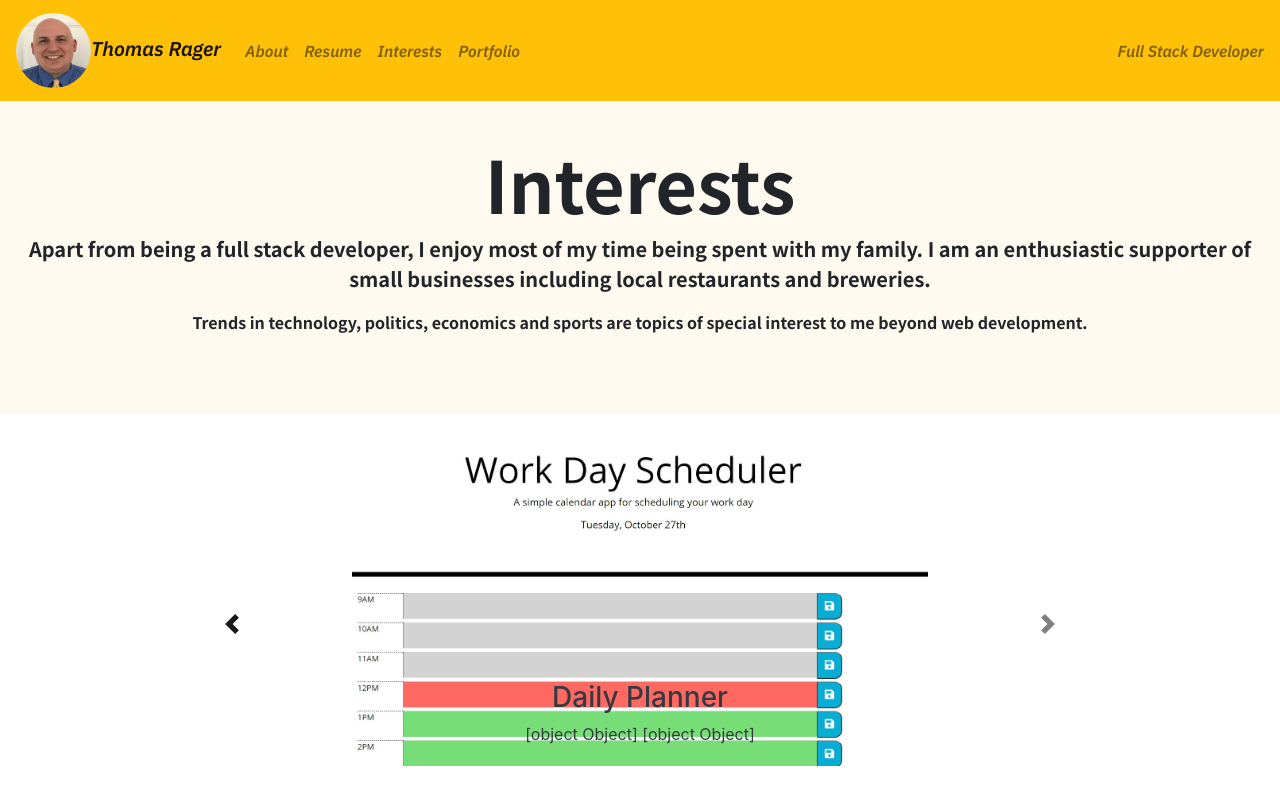
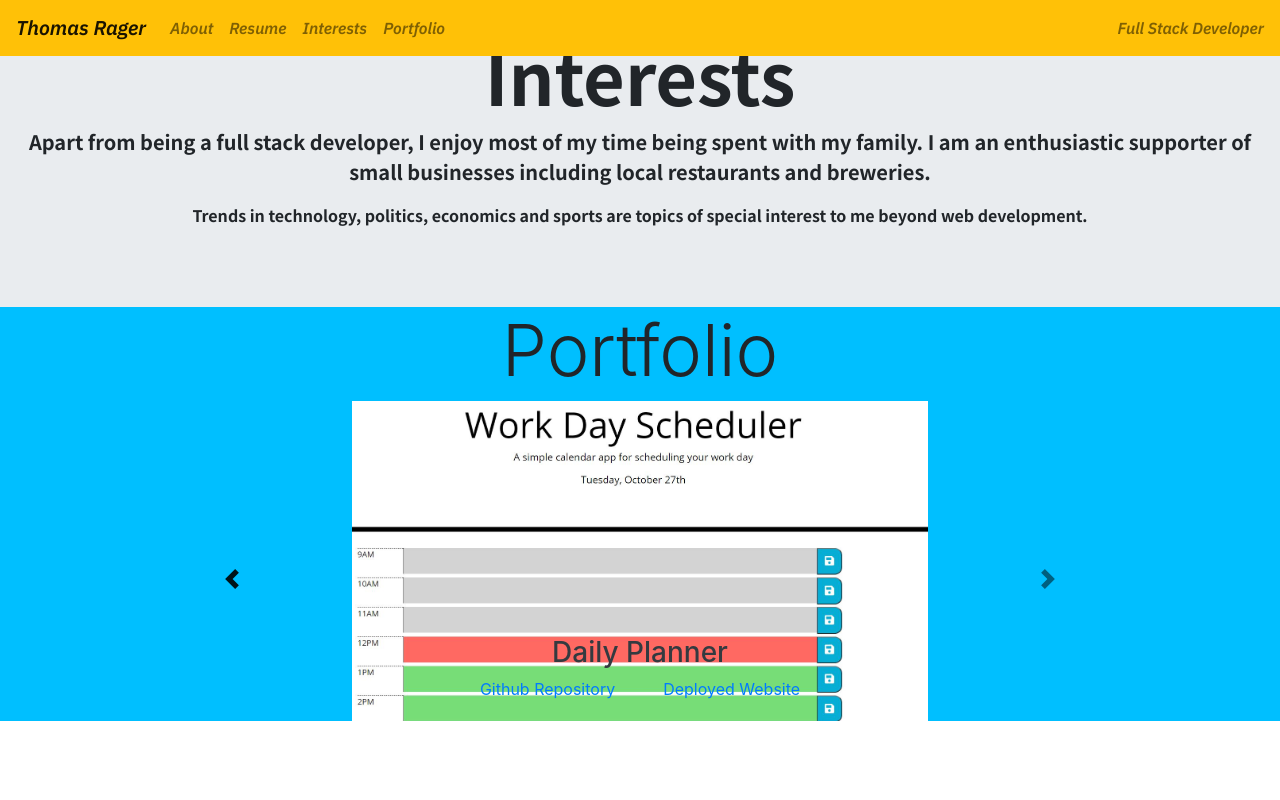
Before and after one commit to trager1122/react-portfolio, a React (Create React App) app: page / in a window 1280 px wide. Both pictures are taken after a click on the button "Previous". Built offline with nearby package versions, Linux system fonts and the light colour scheme.

Commit message:
finished links for resume repos and deployed pages

```diff
--- a/src/App.css
+++ b/src/App.css
@@ -42,18 +42,29 @@
 }
 
 .secstyle{
-  font-family: 'Noto Sans TC', sans-serif;
+  font-family: 'Noto Sans TC', sans-serif !important
 }
 
+.jumbotron{
+  margin-bottom: none !important
+}
 .resume-img{
   height: 808px;
   width: 594px;
 }
 
-.jumbotron{
+#about{
   background-color:floralwhite !important
 }
 
-.card{
-  background-color: navy !important;
+#resume{
+  background-color: navy !important
 }
+
+#interests{
+  background-color: gray !important;
+}
+
+#portfolio{
+  background-color:deepskyblue !important
+}
--- a/src/components/About.js
+++ b/src/components/About.js
@@ -1,13 +1,13 @@
 import React from "react";
 import { Jumbotron } from "reactstrap";
 import { FontAwesomeIcon } from "@fortawesome/react-fontawesome";
+import Me from '../img/ThomasRager.JPG';
 
 const About = (props) => {
   return (
-    // < id="about">
-    <>
-      <Jumbotron className="pt-5 justify-content-start secstyle margin-none">
-        <h1 className="display-3 pt-5">Thomas Rager</h1>
+    <div id="about">
+      <Jumbotron className="justify-content-start secstyle margin-none">
+        <h1 className="display-3"><img src={Me} alt="Thomas Rager" className="rounded-circle" width="175" height="175"/></h1>
         <h2 className="lead pt-5">
           <span className="pr-5">
             4851 Gate Post Lane, Wilmington, NC 28412
@@ -35,7 +35,7 @@ const About = (props) => {
           </a>
         </h5>
       </Jumbotron>
-    </>
+    </div>
   );
 };
 
--- a/src/components/Interests.js
+++ b/src/components/Interests.js
@@ -3,8 +3,8 @@ import { Jumbotron, Container } from "reactstrap";
 
 const Interests = (props) => {
   return (
-    <div className="mt-0" id="interests">
-      <Jumbotron fluid className="secstyle">
+    <div id="interests">
+      <Jumbotron fluid className="secstyle margin-none">
         <Container fluid>
           <h1 className="display-3">Interests</h1>
           <p className="lead">
--- a/src/components/Navbar.js
+++ b/src/components/Navbar.js
@@ -9,7 +9,7 @@ import {
   NavLink,
   NavbarText
 } from 'reactstrap';
-import Me from '../img/ThomasRager.JPG'
+
 
 const Navigation = (props) => {
   const [isOpen, setIsOpen] = useState(false);
@@ -20,7 +20,7 @@ const Navigation = (props) => {
     <header>
       {/* <Navbar className="navbar fixed-top" color="warning" light expand="md"> */}
       <Navbar className="navbar" color="warning" light expand="md">
-        <NavbarBrand href="/"><img src={Me} alt="Thomas Rager" className="rounded-circle" width="75" height="75"/>Thomas Rager</NavbarBrand>
+        <NavbarBrand href="/">Thomas Rager</NavbarBrand>
         <NavbarToggler onClick={toggle} />
         <Collapse isOpen={isOpen} navbar>
           <Nav className="mr-auto" navbar>
--- a/src/components/Portfolio.js
+++ b/src/components/Portfolio.js
@@ -1,31 +1,56 @@
-import React, { useState } from 'react';
+import React, { useState } from "react";
 import {
   Carousel,
   CarouselItem,
   CarouselControl,
   CarouselIndicators,
-  CarouselCaption
-} from 'reactstrap';
+  CarouselCaption,
+} from "reactstrap";
 import Soundtrackify from "../img/Soundtrackify.JPG";
-import PasswordGenerator from "../img/PasswordGenerator.JPG"
-import DailyPlanner from "../img/DailyPlanner.JPG"
+import PasswordGenerator from "../img/PasswordGenerator.JPG";
+import DailyPlanner from "../img/DailyPlanner.JPG";
 
 const items = [
   {
     src: Soundtrackify,
-    altText: 'Soundtrackify App',
-    caption: <a href='https://github.com/trager1122/Soundtrackify'>Github Repository</a>+' '+<a href='https://trager1122.github.io/Soundtrackify/'>Deployed Website</a>
+    altText: "Soundtrackify App",
+    caption: (
+      <div className='bottom-0'>
+        <a href="https://github.com/trager1122/Soundtrackify" className="mr-5">
+          Github Repository
+        </a>
+        <a href="https://trager1122.github.io/Soundtrackify/">
+          Deployed Website
+        </a>
+      </div>
+    ),
   },
   {
     src: PasswordGenerator,
-    altText: 'Password Generator',
-    caption: <a href='https://github.com/trager1122/PWGenerator'>Github Repository</a>+' '+<a href='https://trager1122.github.io/PWGenerator/'>Deployed Website</a>
+    altText: "Password Generator",
+    caption: (
+      <>
+        <a href="https://github.com/trager1122/PWGenerator" className='mr-5'>
+          Github Repository
+        </a>
+        <a href="https://trager1122.github.io/PWGenerator/">Deployed Website</a>
+      </>
+    ),
   },
   {
     src: DailyPlanner,
-    altText: 'Daily Planner',
-    caption: <a href='https://github.com/trager1122/DailyPlanner'>Github Repository</a>+' '+ <a href='https://trager1122.github.io/DailyPlanner/'>Deployed Website</a>
-  }
+    altText: "Daily Planner",
+    caption: (
+      <>
+        <a href="https://github.com/trager1122/DailyPlanner" className="mr-5">
+          Github Repository
+        </a>
+        <a href="https://trager1122.github.io/DailyPlanner/">
+          Deployed Website
+        </a>
+      </>
+    ),
+  },
 ];
 
 const Portfolio = (props) => {
@@ -36,18 +61,18 @@ const Portfolio = (props) => {
     if (animating) return;
     const nextIndex = activeIndex === items.length - 1 ? 0 : activeIndex + 1;
     setActiveIndex(nextIndex);
-  }
+  };
 
   const previous = () => {
     if (animating) return;
     const nextIndex = activeIndex === 0 ? items.length - 1 : activeIndex - 1;
     setActiveIndex(nextIndex);
-  }
+  };
 
   const goToIndex = (newIndex) => {
     if (animating) return;
     setActiveIndex(newIndex);
-  }
+  };
 
   const slides = items.map((item) => {
     return (
@@ -57,13 +82,18 @@ const Portfolio = (props) => {
         key={item.src}
       >
         <img src={item.src} alt={item.altText} />
-        <CarouselCaption className="text-dark" captionText={item.caption} captionHeader={item.altText} />
+        <CarouselCaption
+          className="text-dark"
+          captionText={item.caption}
+          captionHeader={item.altText}
+        />
       </CarouselItem>
     );
   });
 
   return (
     <div id="portfolio">
+      <h1 className='mx-auto display-3'>Portfolio</h1>
       <Carousel
         className="w-75 h-50 mx-auto"
         activeIndex={activeIndex}
@@ -71,11 +101,19 @@ const Portfolio = (props) => {
         previous={previous}
       >
         {slides}
-      <CarouselControl direction="prev" directionText="Previous" onClickHandler={previous} />
-      <CarouselControl direction="next" directionText="Next" onClickHandler={next} />
+        <CarouselControl
+          direction="prev"
+          directionText="Previous"
+          onClickHandler={previous}
+        />
+        <CarouselControl
+          direction="next"
+          directionText="Next"
+          onClickHandler={next}
+        />
       </Carousel>
     </div>
   );
-}
+};
 
 export default Portfolio;
--- a/src/components/Resume.js
+++ b/src/components/Resume.js
@@ -5,6 +5,7 @@ import {
   } from 'reactstrap';
 
 import ResumeImg from "../img/Resume.JPG";
+import ResumeFile from "../ThomasRager-WebDevelopmentResume.pdf"
 
 const Resume = (props) => {
   return (
@@ -12,7 +13,7 @@ const Resume = (props) => {
       <Card>
         <CardImg className="w-50 mx-auto" src={ ResumeImg } alt="Preview of My Resume" />
         <CardBody>
-          <CardTitle tag="h5"><a href="">My Resume</a></CardTitle>
+          <CardTitle tag="h5"><a href={ResumeFile}>My Resume</a></CardTitle>
         </CardBody>
       </Card>
     </div>
@@ -20,5 +21,3 @@ const Resume = (props) => {
 };
 
 export default Resume;
-
-// secstyle w-50 mx-auto pb-5 mb-5
--- a/src/index.css
+++ b/src/index.css
@@ -24,6 +24,7 @@ main {
   margin-bottom: 40px
 }
 .carousel-item > img {
+  height: 100%;
   width: 60%;
 }
 
```
Lines whose indentation alone changed are shown as unchanged.
